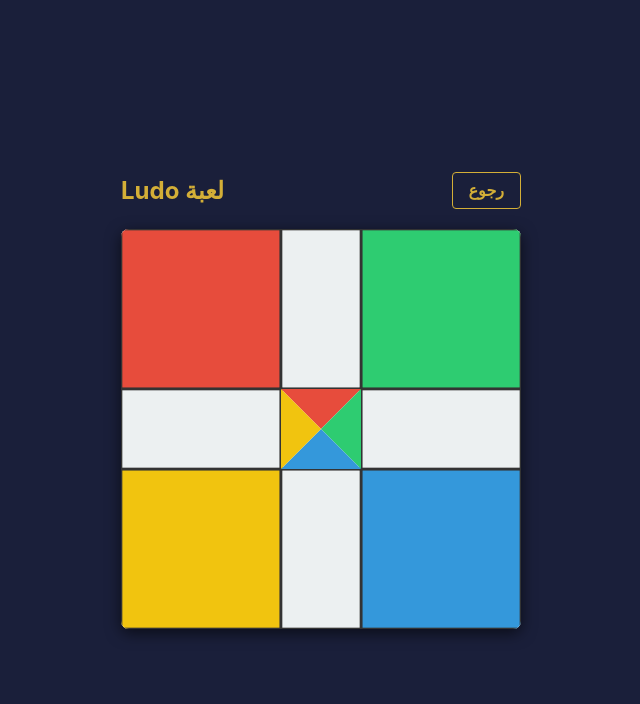
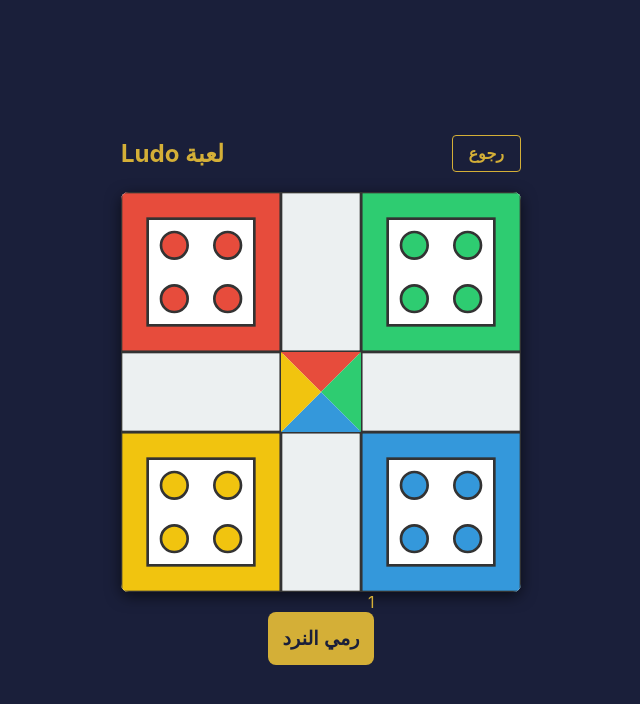
Before and after one commit to itqanpos/board-kings, a React (Vite) app: page / in a window 1280 px wide. Both pictures are taken after a click on the button "Ludo - لودو". Shown: the top 704 px of the page, without its empty margins (465-1105 px from the left). Built offline with nearby package versions, Linux system fonts and the light colour scheme.

Commit message:
Implement dice rolling in Ludo component
Added dice rolling functionality to Ludo component.

```diff
--- a/src/Ludo.jsx
+++ b/src/Ludo.jsx
@@ -1,6 +1,13 @@
-import React from 'react';
+import React, { useState } from 'react';
 
 function Ludo({ onBack }) {
+  const [dice, setDice] = useState(1);
+
+  const rollDice = () => {
+    const newDice = Math.floor(Math.random() * 6) + 1;
+    setDice(newDice);
+  };
+
   return (
     <div className="ludo-container">
       <div className="ludo-header">
@@ -8,17 +15,43 @@ function Ludo({ onBack }) {
         <h2>لعبة Ludo</h2>
       </div>
 
-      {/* اللوحة الحقيقية 15x15 باستخدام SVG */}
       <div className="ludo-board-wrapper">
         <svg viewBox="0 0 15 15" className="ludo-svg">
           {/* الخلفية */}
           <rect width="15" height="15" fill="#fff" stroke="#333" strokeWidth="0.1" />
 
-          {/* البيوت الأربعة */}
+          {/* البيوت الأربعة والقطع */}
+          {/* الأحمر */}
           <rect x="0" y="0" width="6" height="6" fill="#e74c3c" stroke="#333" strokeWidth="0.1" />
+          <rect x="1" y="1" width="4" height="4" fill="#fff" stroke="#333" strokeWidth="0.1" />
+          <circle cx="2" cy="2" r="0.5" fill="#e74c3c" stroke="#333" strokeWidth="0.1" />
+          <circle cx="4" cy="2" r="0.5" fill="#e74c3c" stroke="#333" strokeWidth="0.1" />
+          <circle cx="2" cy="4" r="0.5" fill="#e74c3c" stroke="#333" strokeWidth="0.1" />
+          <circle cx="4" cy="4" r="0.5" fill="#e74c3c" stroke="#333" strokeWidth="0.1" />
+
+          {/* الأخضر */}
           <rect x="9" y="0" width="6" height="6" fill="#2ecc71" stroke="#333" strokeWidth="0.1" />
+          <rect x="10" y="1" width="4" height="4" fill="#fff" stroke="#333" strokeWidth="0.1" />
+          <circle cx="11" cy="2" r="0.5" fill="#2ecc71" stroke="#333" strokeWidth="0.1" />
+          <circle cx="13" cy="2" r="0.5" fill="#2ecc71" stroke="#333" strokeWidth="0.1" />
+          <circle cx="11" cy="4" r="0.5" fill="#2ecc71" stroke="#333" strokeWidth="0.1" />
+          <circle cx="13" cy="4" r="0.5" fill="#2ecc71" stroke="#333" strokeWidth="0.1" />
+
+          {/* الأصفر */}
           <rect x="0" y="9" width="6" height="6" fill="#f1c40f" stroke="#333" strokeWidth="0.1" />
+          <rect x="1" y="10" width="4" height="4" fill="#fff" stroke="#333" strokeWidth="0.1" />
+          <circle cx="2" cy="11" r="0.5" fill="#f1c40f" stroke="#333" strokeWidth="0.1" />
+          <circle cx="4" cy="11" r="0.5" fill="#f1c40f" stroke="#333" strokeWidth="0.1" />
+          <circle cx="2" cy="13" r="0.5" fill="#f1c40f" stroke="#333" strokeWidth="0.1" />
+          <circle cx="4" cy="13" r="0.5" fill="#f1c40f" stroke="#333" strokeWidth="0.1" />
+
+          {/* الأزرق */}
           <rect x="9" y="9" width="6" height="6" fill="#3498db" stroke="#333" strokeWidth="0.1" />
+          <rect x="10" y="10" width="4" height="4" fill="#fff" stroke="#333" strokeWidth="0.1" />
+          <circle cx="11" cy="11" r="0.5" fill="#3498db" stroke="#333" strokeWidth="0.1" />
+          <circle cx="13" cy="11" r="0.5" fill="#3498db" stroke="#333" strokeWidth="0.1" />
+          <circle cx="11" cy="13" r="0.5" fill="#3498db" stroke="#333" strokeWidth="0.1" />
+          <circle cx="13" cy="13" r="0.5" fill="#3498db" stroke="#333" strokeWidth="0.1" />
 
           {/* مسارات الحركة */}
           <rect x="6" y="0" width="3" height="6" fill="#ecf0f1" stroke="#333" strokeWidth="0.1" />
@@ -34,6 +67,12 @@ function Ludo({ onBack }) {
           <polygon points="6,9 6,6 7.5,7.5" fill="#f1c40f" />
         </svg>
       </div>
+
+      {/* لوحة التحكم (النرد) */}
+      <div className="ludo-controls">
+        <div className="dice-display">{dice}</div>
+        <button className="roll-btn" onClick={rollDice}>رمي النرد</button>
+      </div>
     </div>
   );
 }
```
